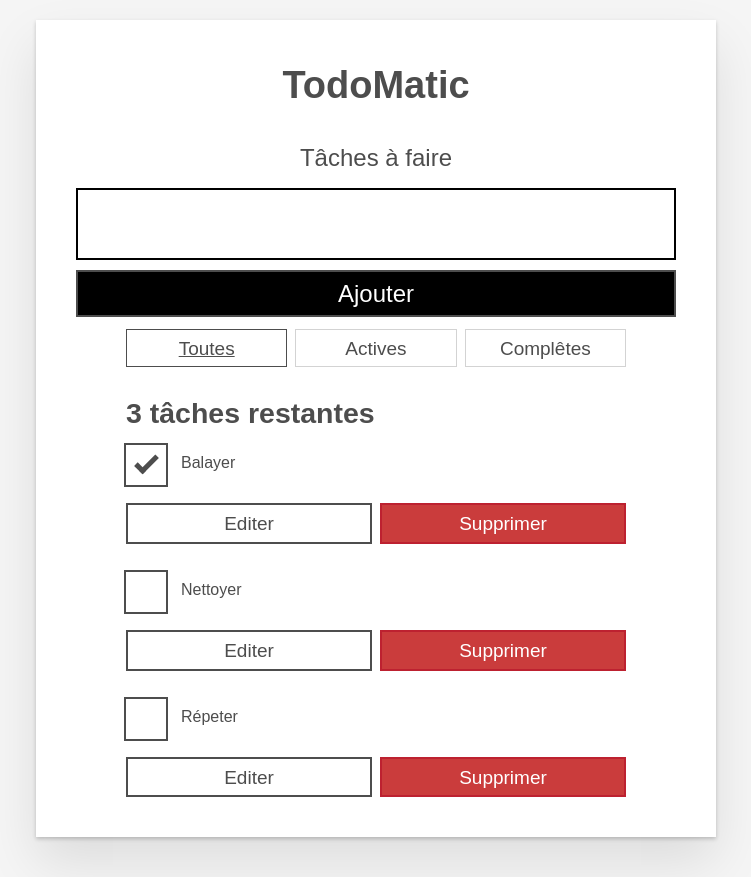
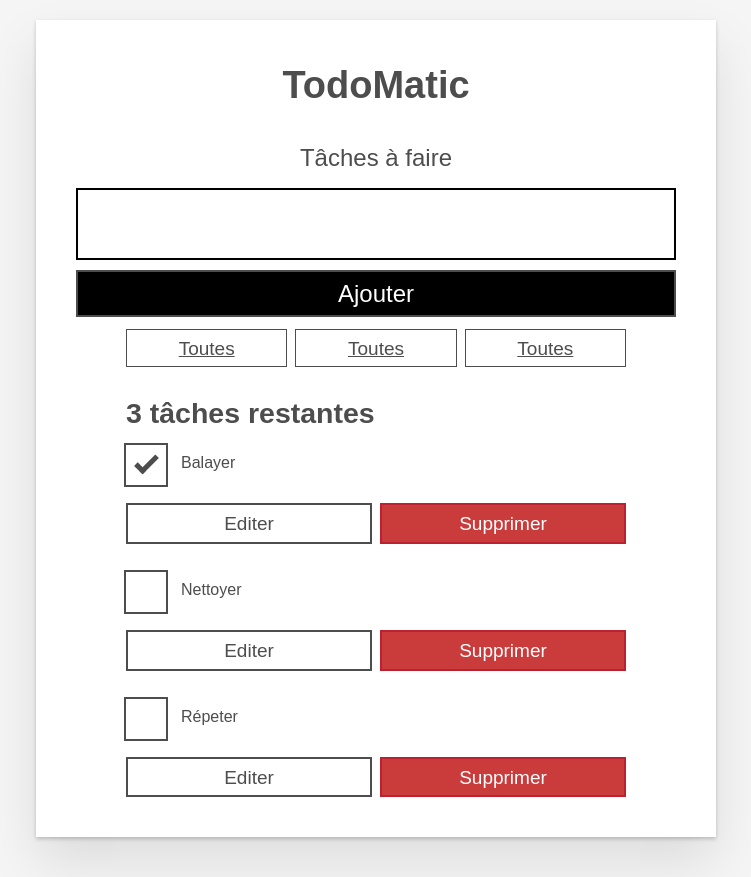
Before and after one commit to EdMkn/little-projects, a React (Create React App) app in the folder todolist-react/: page / in a window 1280 px wide. Shown: the whole page, without its empty margins (264-1015 px from the left). Built offline with nearby package versions, Linux system fonts and the light colour scheme.

Commit message:
Components Form and FilterButton (1)

```diff
--- a/todolist-react/src/App.js
+++ b/todolist-react/src/App.js
@@ -1,4 +1,6 @@
 import Todo from "./components/Todo";
+import Form from "./components/Form";
+import FilterButton from "./components/FilterButton";
 
 function App(props) {
   const taskList = props.tasks?.map((task) => (
@@ -11,39 +13,11 @@
   return (
     <div className="todoapp stack-large">
       <h1>TodoMatic</h1>
-      <form>
-        <h2 className="label-wrapper">
-          <label htmlFor="new-todo-input" className="label__lg">
-            Tâches à faire
-          </label>
-        </h2>
-        <input
-          type="text"
-          id="new-todo-input"
-          className="input input__lg"
-          name="text"
-          autoComplete="off"
-        />
-        <button type="submit" className="btn btn__primary btn__lg">
-          Ajouter
-        </button>
-      </form>
+      <Form/>
       <div className="filters btn-group stack-exception">
-        <button type="button" className="btn toggle-btn" aria-pressed="true">
-          <span className="visually-hidden">Afficher </span>
-          <span>Toutes</span>
-          <span className="visually-hidden">les tâches</span>
-        </button>
-        <button type="button" className="btn toggle-btn" aria-pressed="false">
-          <span className="visually-hidden">Afficher </span>
-          <span className="visually-hidden">les tâches</span>
-          <span > actives</span>
-        </button>
-        <button type="button" className="btn toggle-btn" aria-pressed="false">
-          <span className="visually-hidden">Afficher </span>
-          <span className="visually-hidden">les tâches</span>
-          <span > complêtes</span>
-        </button>
+        <FilterButton/>
+        <FilterButton/>
+        <FilterButton/>
       </div>
       <h2 id="list-heading">3 tâches restantes</h2>
       <ul
--- /dev/null
+++ b/todolist-react/src/components/FilterButton.js
@@ -0,0 +1,12 @@
+import React from "react"
+
+function FilterButton(props){
+    return(
+        <button type="button" className="btn toggle-btn" aria-pressed="true">
+          <span className="visually-hidden">Afficher </span>
+          <span>Toutes</span>
+          <span className="visually-hidden">les tâches</span>
+        </button>
+    );
+}
+export default FilterButton;
--- /dev/null
+++ b/todolist-react/src/components/Form.js
@@ -0,0 +1,24 @@
+import React from "react"
+
+function Form(props){
+    return(
+        <form>
+            <h2 className="label-wrapper">
+            <label htmlFor="new-todo-input" className="label__lg">
+                Tâches à faire
+            </label>
+            </h2>
+            <input
+            type="text"
+            id="new-todo-input"
+            className="input input__lg"
+            name="text"
+            autoComplete="off"
+            />
+            <button type="submit" className="btn btn__primary btn__lg">
+            Ajouter
+            </button>
+        </form>
+    );
+}
+export default Form;
```
